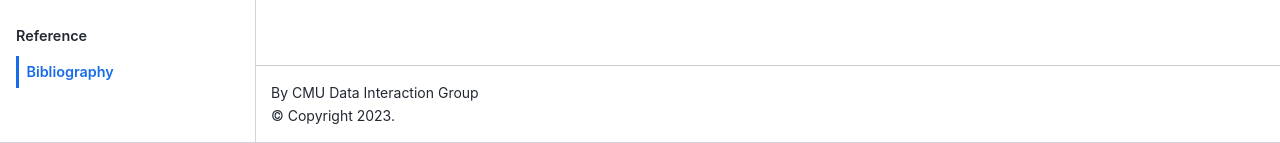
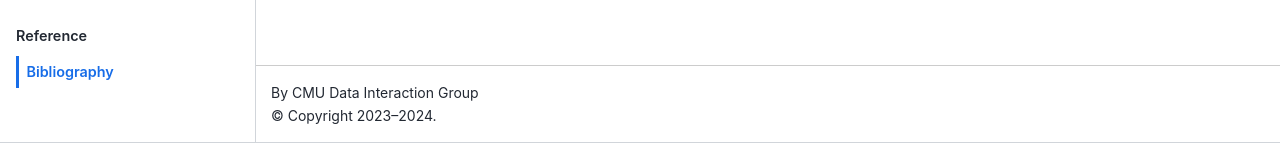
Before and after one commit to cmudig/draco2, a Jupyter Book: the page built from docs/bibliography.md, in a window 1280 px wide. Shown: the part 758-901 px from the top of the page. Built offline with Jupyter Book 1.0.4 settings and Sphinx 7.4.7 and the Sphinx Book theme 1.1.4, drawn with Linux system fonts in a browser that asks for light colours; pages that are not in the unit, such as notebooks, are missing from menus.

Commit message:
docs: update copyright year (#794)

```diff
--- a/docs/_config.yml
+++ b/docs/_config.yml
@@ -3,7 +3,7 @@
 
 title: Draco
 author: CMU Data Interaction Group
-copyright: "2023"
+copyright: "2023–2024"
 logo: logo-light.png
 
 execute:
```
